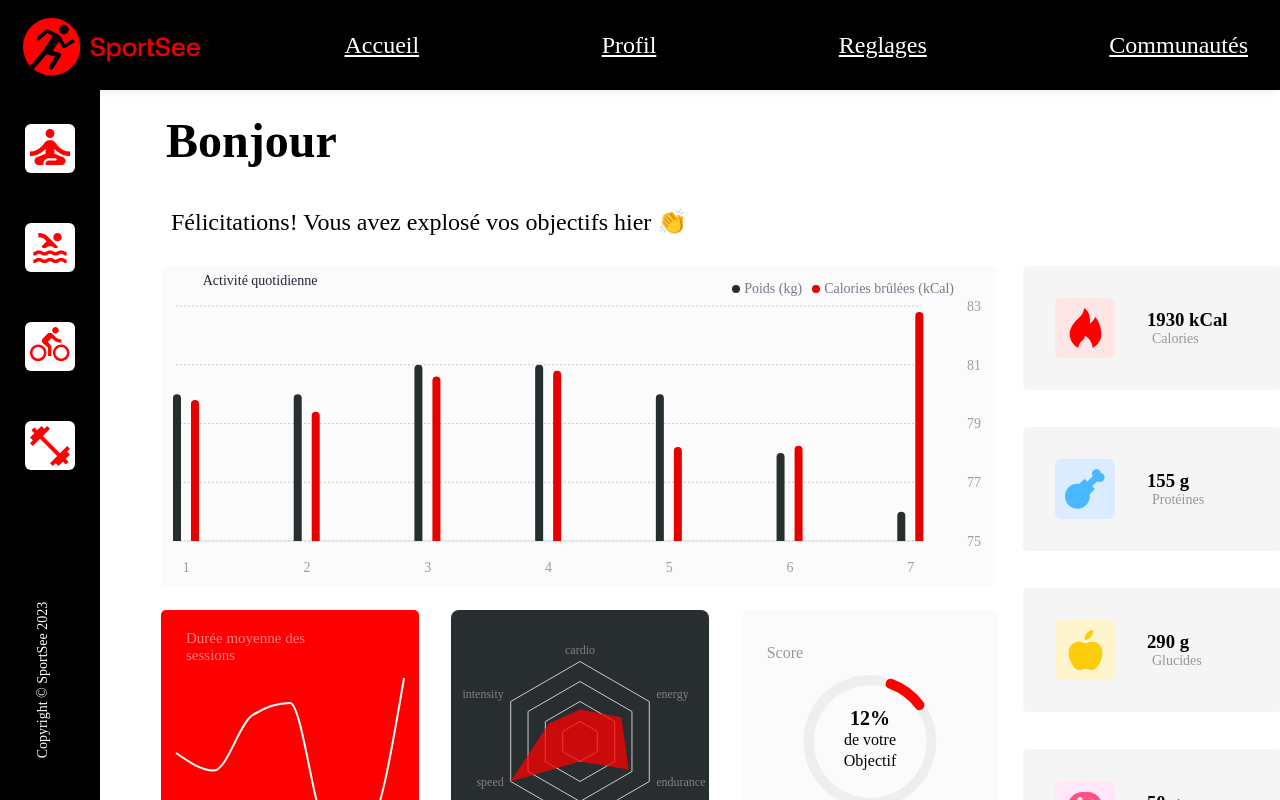
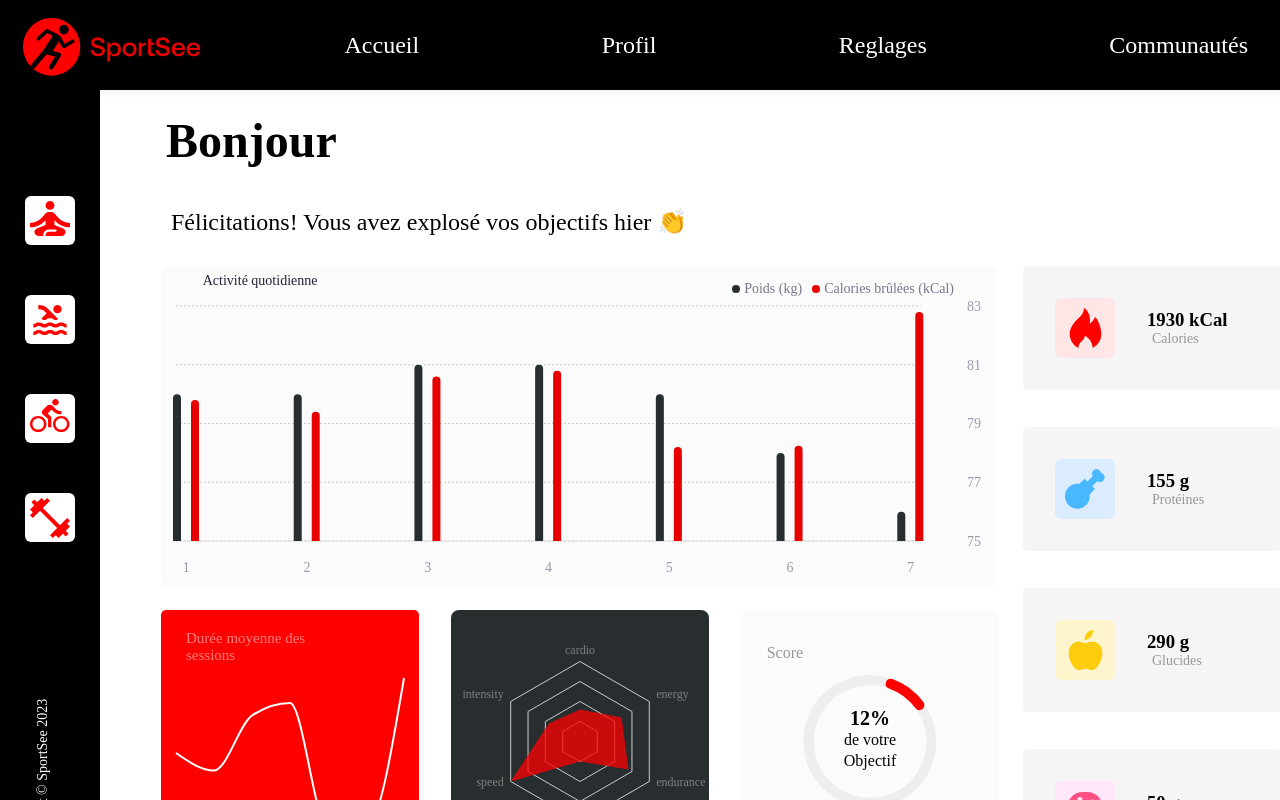
Before and after one commit to AllanDltr/Allan-Deltour-p12_sportsee, a React (Vite) app: page / in a window 1280 px wide. Shown: the top 800 px of the page. Built offline with nearby package versions, Linux system fonts and the light colour scheme.

Commit message:
Ajustement Aside / Text-deco

```diff
--- a/src/styles/Aside.css
+++ b/src/styles/Aside.css
@@ -4,7 +4,7 @@
     justify-content: center;
     align-items: center;
     max-width:100px;
-    height:100vh;
+    height:111%;
     background-color: black;
 }
 
@@ -37,6 +37,6 @@
     font-size: 14px;
     white-space: nowrap;
     color: white;
-    margin-top:200px;
+    margin-top:225px;
     margin-right: 30px;
 }
--- a/src/styles/Nav.css
+++ b/src/styles/Nav.css
@@ -25,4 +25,5 @@
     color:white;
     font-size: 24px;
     line-height: 24px;
+    text-decoration: none;
 }
```
